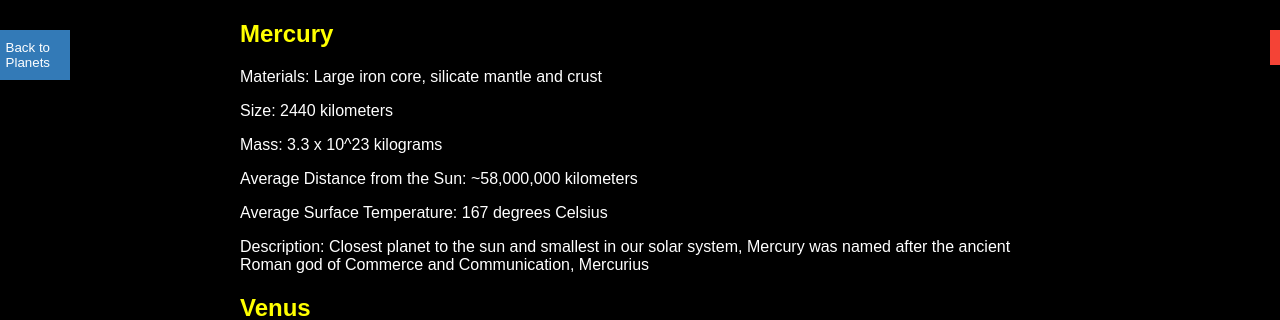
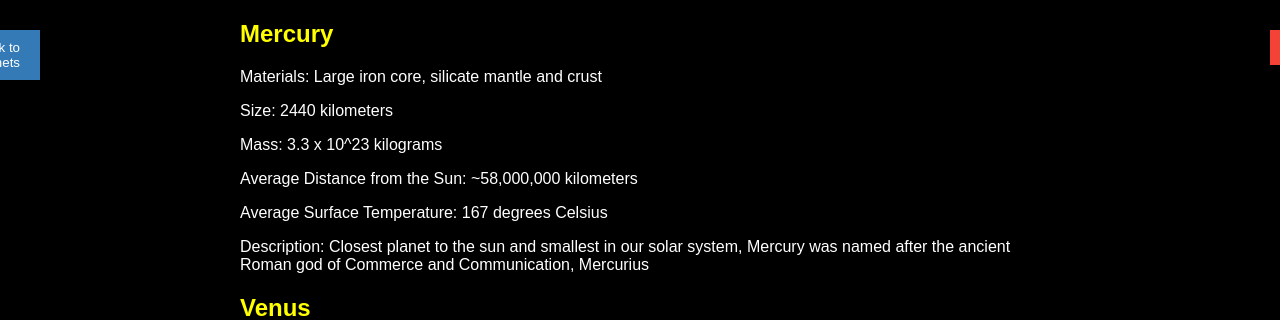
Before and after one commit to OfekGoldstein/Final-Project, a Flask app: page /vote in a window 1280 px wide; the page is wider, and only the part inside the window is pictured. Shown: the top 320 px of that part. Run offline with Flask 3, Linux system fonts and the light colour scheme; the visitor is signed in with stand-in values (Sample User, id 1); data that the repository does not hold is empty.

Commit message:
modified vote.html

```diff
--- a/App/templates/vote.html
+++ b/App/templates/vote.html
@@ -68,7 +68,7 @@
 .back-button {
     position: absolute;
     top: 10px;
-    right: 970px; /* Adjusted for more leftward positioning */
+    right: 1000px; /* Adjusted for more leftward positioning */
     padding: 10px 20px;
     background-color: #337ab7; /* Blue color for back button */
     color: white;
```
